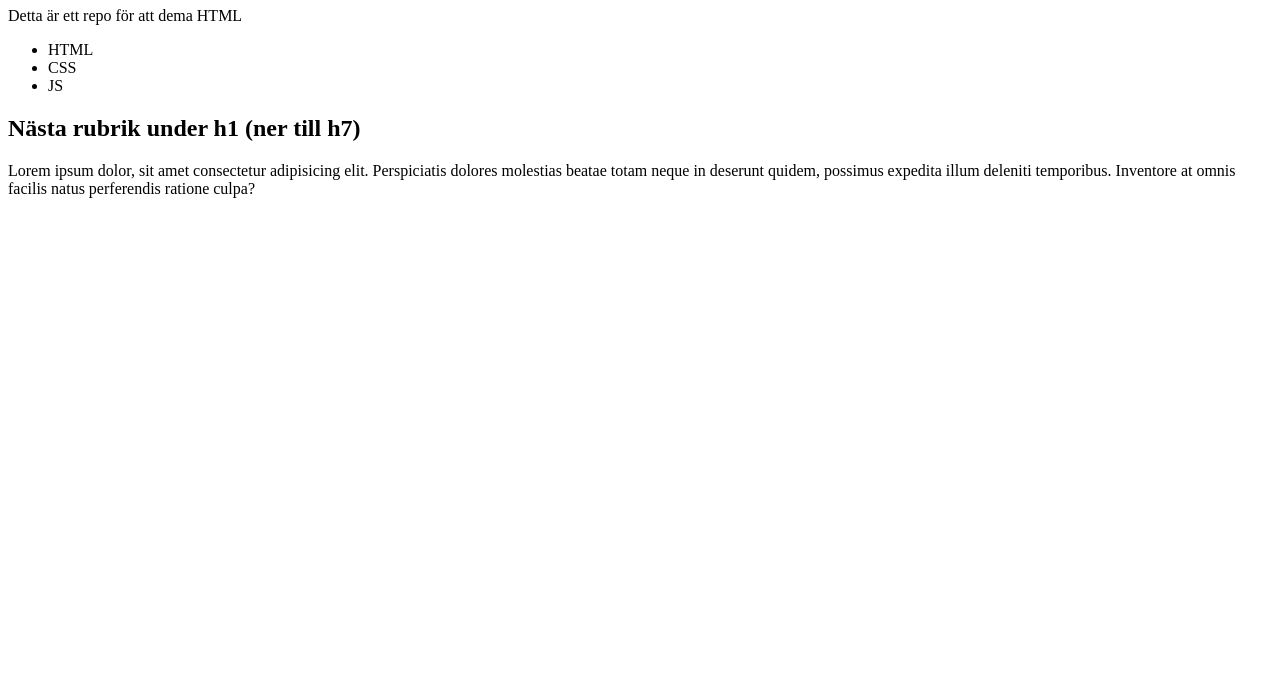
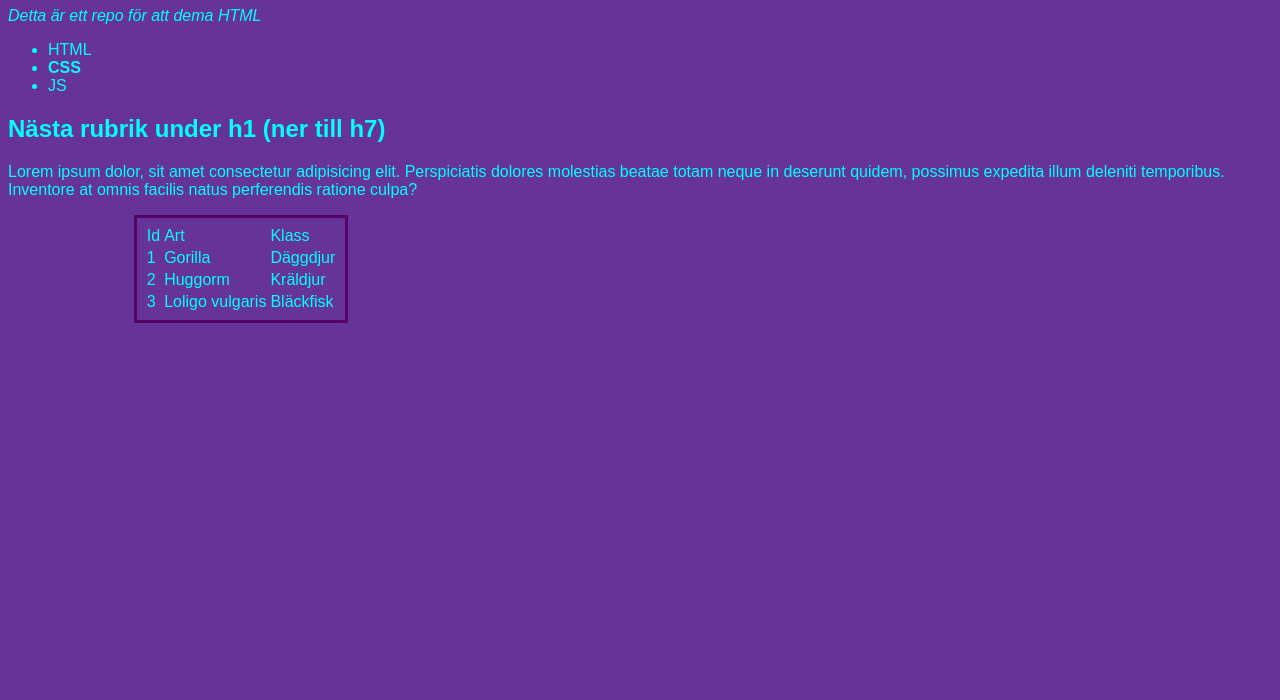
Before and after one commit to niklas-mardby/ramen-frog, a plain HTML site: page public/index.html in a window 1280 px wide. Shown: the part 100-800 px from the top of the page. Drawn offline with Linux system fonts and the light colour scheme.

Commit message:
Added CSS

```diff
--- /dev/null
+++ b/public/app.js
@@ -0,0 +1,2 @@
+const test = document.querySelector("ul");
+console.log(test.children);
--- a/public/index.html
+++ b/public/index.html
@@ -4,6 +4,8 @@
 		<meta charset="UTF-8" />
 		<meta name="viewport" content="width=device-width, initial-scale=1.0" />
 		<title>🍜🐸</title>
+		<script src="app.js" defer></script>
+		<link rel="stylesheet" href="style.css" />
 		<!-- här i head har vi alla "inställningar" för sidan -->
 	</head>
 	<body>
@@ -13,10 +15,10 @@
 			<a href="kontakt.html">Kontakt</a>
 		</nav>
 		<h1>🍜 ramen-frog 🐸</h1>
-		<p>Detta är ett repo för att dema HTML</p>
+		<p class="ingress">Detta är ett repo för att dema HTML</p>
 		<ul>
 			<li>HTML</li>
-			<li>CSS</li>
+			<li id="unik">CSS</li>
 			<li>JS</li>
 		</ul>
 		<h2>Nästa rubrik under h1 (ner till h7)</h2>
@@ -26,5 +28,27 @@
 			expedita illum deleniti temporibus. Inventore at omnis facilis natus
 			perferendis ratione culpa?
 		</p>
+		<table>
+			<tr>
+				<td>Id</td>
+				<td>Art</td>
+				<td>Klass</td>
+			</tr>
+			<tr>
+				<td>1</td>
+				<td>Gorilla</td>
+				<td>Däggdjur</td>
+			</tr>
+			<tr>
+				<td>2</td>
+				<td>Huggorm</td>
+				<td>Kräldjur</td>
+			</tr>
+			<tr>
+				<td>3</td>
+				<td>Loligo vulgaris</td>
+				<td>Bläckfisk</td>
+			</tr>
+		</table>
 	</body>
 </html>
--- /dev/null
+++ b/public/style.css
@@ -0,0 +1,35 @@
+/*
+Detta är min css-fil!
+
+Här skriver vi "regler"
+
+selektor {
+   nyckel: värde;
+   egenskap: nytt värde;
+   property: value;
+}
+
+*/
+
+body {
+	background-color: rebeccapurple;
+	color: aqua;
+	font-family: Arial, Helvetica, sans-serif;
+}
+
+nav {
+	background-color: hotpink;
+}
+
+table {
+	border: solid 3px rgb(86, 5, 102);
+	padding: 0.4rem;
+	margin-left: 10%;
+}
+.ingress {
+	font-style: italic;
+}
+
+#unik {
+	font-weight: bold;
+}
```
Also changed, not shown: public/kontakt.html (+1 -0 lines).
